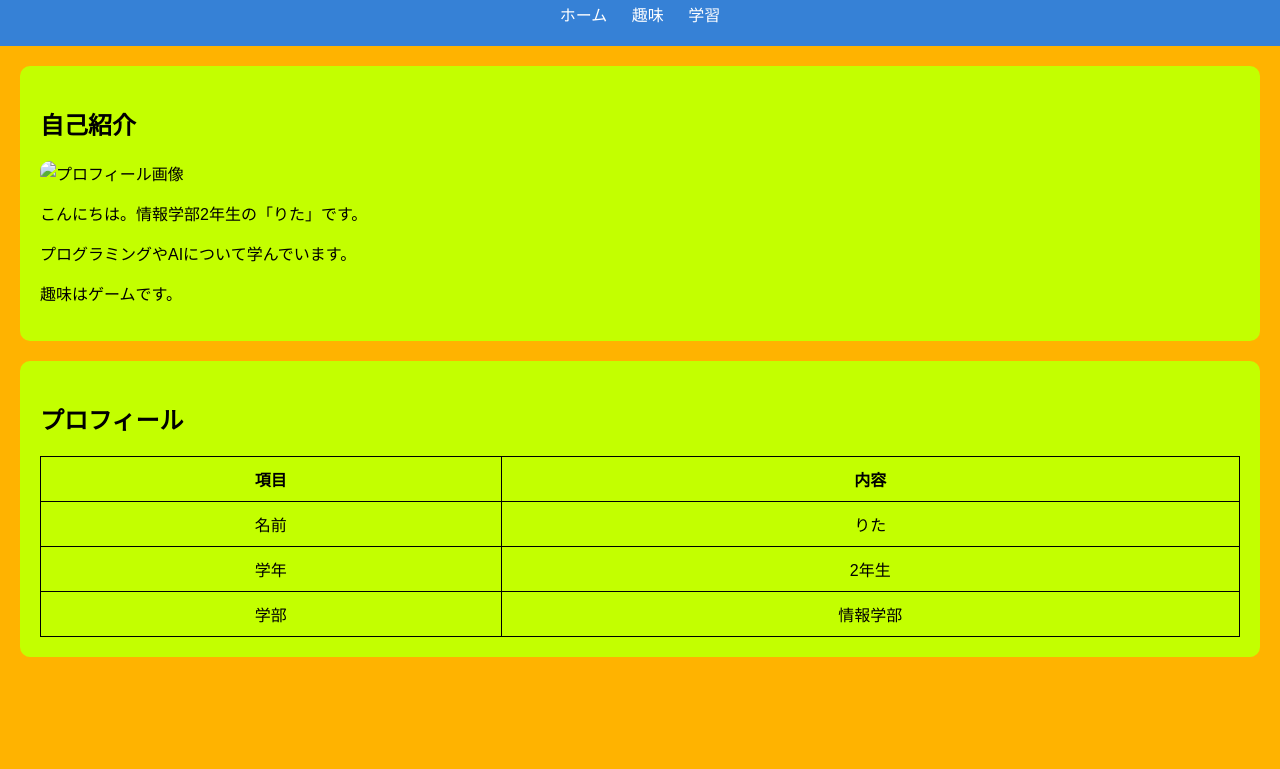
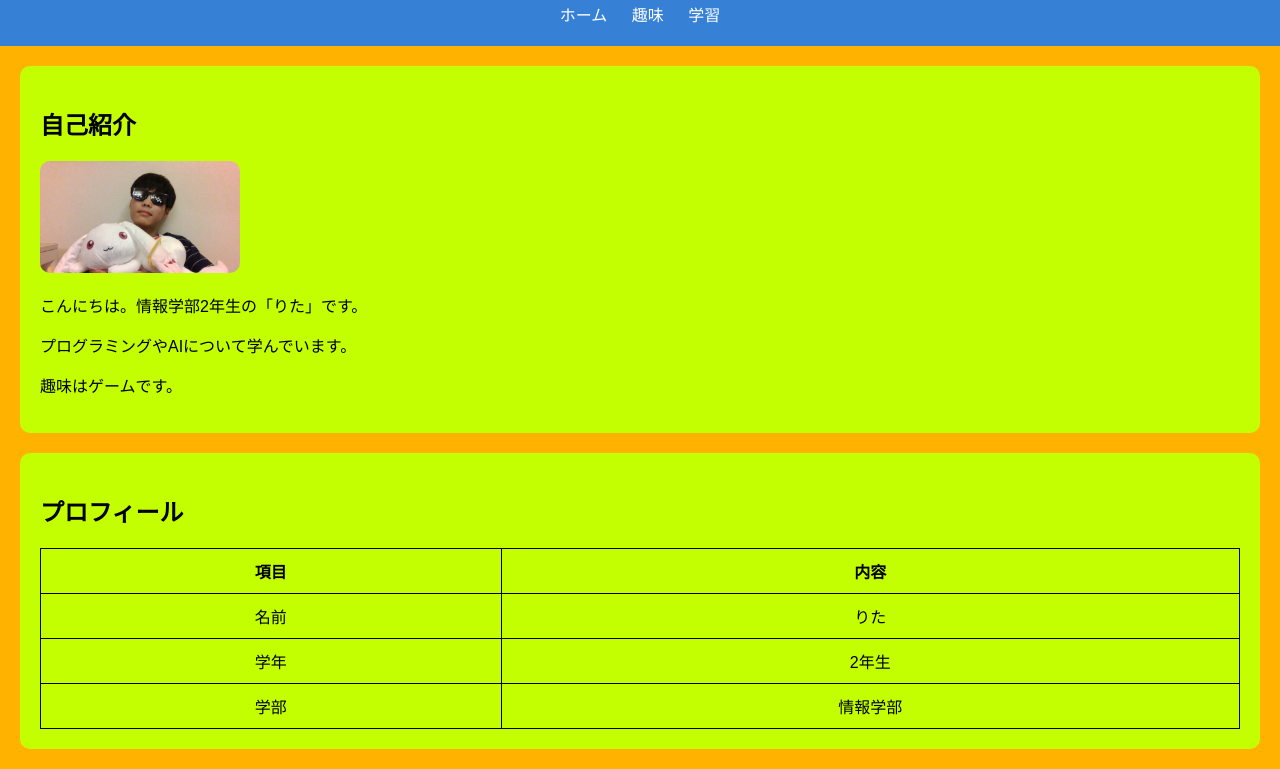
Before and after one commit to takamiryouta/username.github.io, a plain HTML site: page index.html in a window 1280 px wide. Shown: the part 107-876 px from the top of the page. Before the commit the page ends 800 px from the top, so only its background shows below. Drawn offline with Linux system fonts and the light colour scheme; files that its build step writes are made by us from their sources.

Commit message:
Update index.html

```diff
--- a/index.html
+++ b/index.html
@@ -20,7 +20,7 @@
 <div class="box">
     <h2>自己紹介</h2>
 
-    <img src="img/プロフィール画像.jpg" alt="プロフィール画像" width="200">
+    <img src="プロフィール画像.jpg" alt="プロフィール画像" width="200">
 
     <p>こんにちは。情報学部2年生の「りた」です。</p>
     <p>プログラミングやAIについて学んでいます。</p>
```
